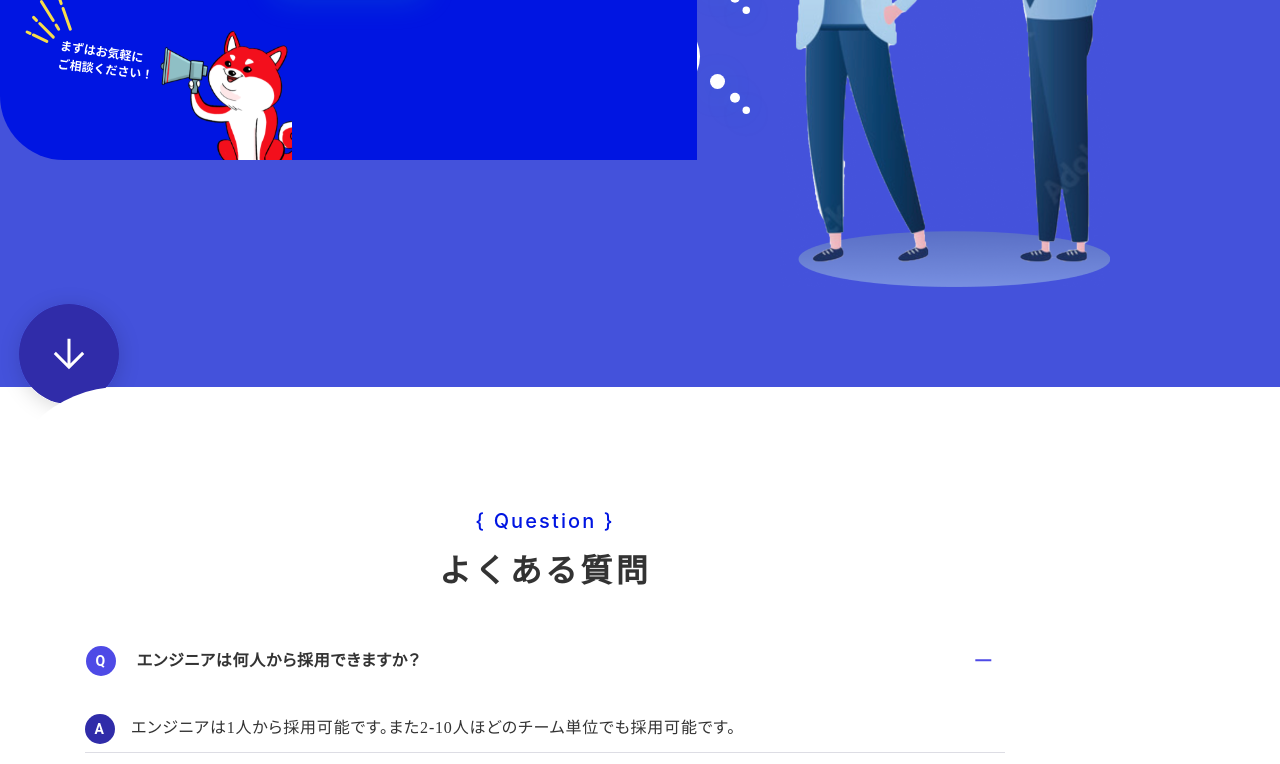
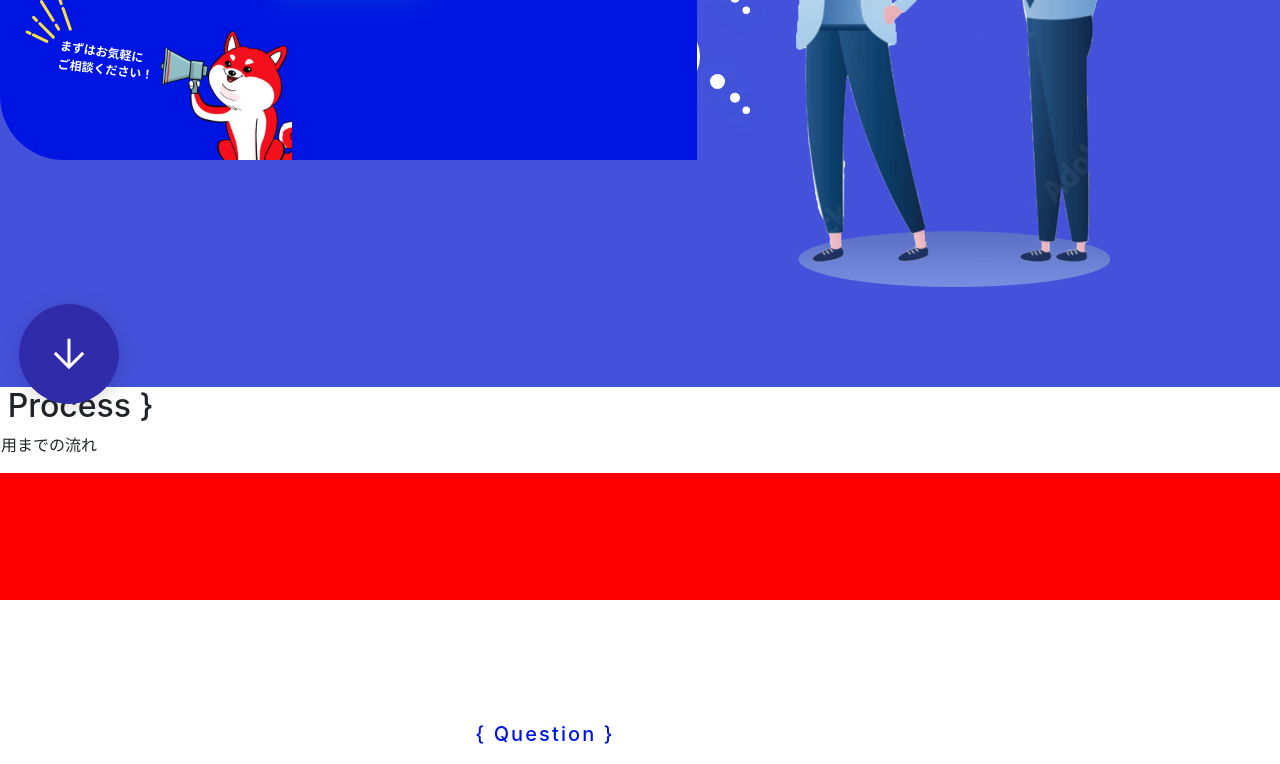
Before and after one commit to kashif-zia/Studio-Development-Hub, a React (Create React App) app: page / in a window 1280 px wide. Shown: the part 1667-2431 px from the top of the page. Built offline with nearby package versions, Linux system fonts and the light colour scheme.

Commit message:
small changes add row

```diff
--- a/src/components/SectionMain/index.js
+++ b/src/components/SectionMain/index.js
@@ -200,6 +200,29 @@ export default function index() {
            <section className="solution-section">
 
            </section>
+           <div className='row'>
+                <div className='col-md-9 custom-col-9 p-0'>
+           <section className='section-process'>
+                    <div className='col-md-12 p-0'>
+                            <div className='section-process-header'>
+                                <div className='section-process-title'>
+                                    <h2>{"{ Process }"}</h2>
+                                </div>
+                                <div className='section-process-heading'>
+                                    <p>利用までの流れ</p>
+                                </div>
+                            </div>
+                            <div className='process-sontent'>
+
+                            </div>
+
+                    </div>
+            </section>
+
+            </div>
+           </div>
+            <div className='row'>
+                <div className='col-md-9 custom-col-9 p-0'>
             <section className='section-questions'>
                 <div className='container'>
                     <div className="row">
@@ -230,7 +253,6 @@ export default function index() {
                                                 </button>
                                             </h2>
                                         </div>
-
                                         <div id="collapseOne" className="collapse show" aria-labelledby="headingOne" data-parent="#accordionExample">
                                             <div className="card-body">
                                                 <div className='answer'>A</div>  エンジニアは1人から採用可能です。また2-10人ほどのチーム単位でも採用可能です。
@@ -578,6 +600,9 @@ export default function index() {
                     </div>
                 </div>
             </section>
+
+                </div>
+           </div>
                 <section className='section-main-contact-form'>
                     <div className='container'>
                         <div className="row">
--- a/src/components/SectionMain/style.scss
+++ b/src/components/SectionMain/style.scss
@@ -529,6 +529,14 @@
         }
 
     }
+    .section-process{
+
+
+        .process-sontent{
+            padding: 56px 110px 71px 56px;
+            background: red;
+        }
+    }
 }
 
 .sdh-mv {
```
